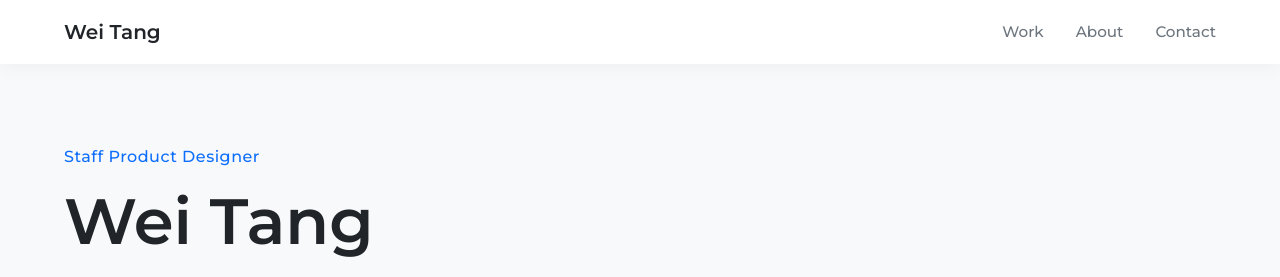
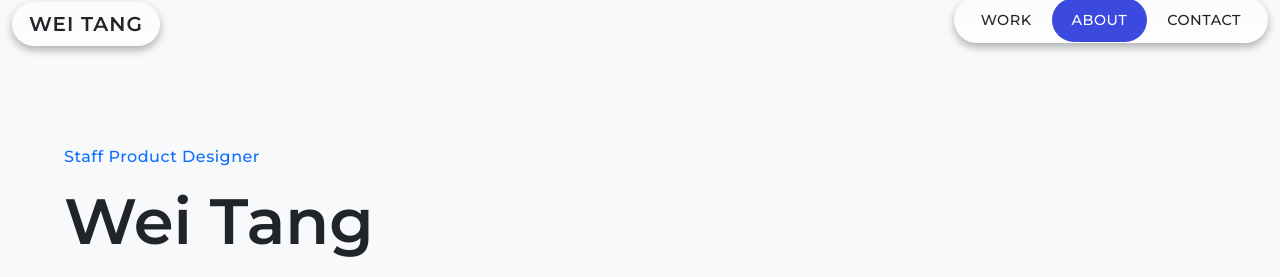
Before and after one commit to moltbotseattle/Personal-Website, a plain HTML site: page index.html in a window 1280 px wide. Shown: the top 277 px of the page. Drawn offline with Linux system fonts and the light colour scheme.

Commit message:
Update nav bar styling to match roverman's repo

```diff
--- a/assets/css/style.css
+++ b/assets/css/style.css
@@ -40,48 +40,162 @@ body {
     top: 0;
     left: 0;
     right: 0;
-    background: rgba(255, 255, 255, 0.95);
-    backdrop-filter: blur(10px);
     z-index: 1000;
-    padding: 16px 0;
-    box-shadow: 0 2px 20px rgba(0, 0, 0, 0.05);
+    height: 40px;
+    padding: 0;
 }
 
 .nav-container {
-    max-width: 1200px;
+    max-width: 100%;
     margin: 0 auto;
-    padding: 0 24px;
+    padding: 0 12px;
+    display: flex;
+    justify-content: space-between;
+    align-items: center;
+    height: 100%;
+}
+
+.logo {
+    display: flex;
+    align-items: center;
+    gap: 10px;
+    font-size: 1.25rem;
+    font-weight: 600;
+    color: #212529;
+    text-decoration: none;
+    padding: 0 16px;
+    border-radius: 32px;
+    text-transform: uppercase;
+    letter-spacing: 1px;
+    height: 44px;
+    margin-top: 8px;
+    background: linear-gradient(
+        to bottom,
+        rgba(255, 255, 255, 0.7) 0%,
+        rgba(255, 255, 255, 0.5) 20%,
+        rgba(255, 255, 255, 0.5) 50%,
+        rgba(255, 255, 255, 0.8) 100%
+    );
+    box-shadow:
+        inset 0 2px 4px rgba(255, 255, 255, 0.1),
+        inset 0 -2px 4px rgba(255, 255, 255, 0.1),
+        inset 0 0 1px rgba(0, 0, 0, 0.1),
+        0 4px 8px rgba(0, 0, 0, 0.3);
+    backdrop-filter: blur(4px);
+    -webkit-backdrop-filter: blur(4px);
+    border: 1px solid rgba(255, 255, 255, 0.1);
+    transition: all 0.3s ease;
+}
+
+.nav-links {
+    display: flex;
+    list-style: none;
+    gap: 0;
+    margin: 0;
+    padding: 0 6px;
+    border-radius: 40px;
+    background: linear-gradient(
+        to bottom,
+        rgba(255, 255, 255, 0.7) 0%,
+        rgba(255, 255, 255, 0.5) 20%,
+        rgba(255, 255, 255, 0.5) 50%,
+        rgba(255, 255, 255, 0.8) 100%
+    );
+    box-shadow:
+        inset 0 2px 4px rgba(255, 255, 255, 0.1),
+        inset 0 -2px 4px rgba(255, 255, 255, 0.1),
+        inset 0 0 1px rgba(0, 0, 0, 0.1),
+        0 4px 8px rgba(0, 0, 0, 0.3);
+    backdrop-filter: blur(4px);
+    -webkit-backdrop-filter: blur(4px);
+    border: 1px solid rgba(255, 255, 255, 0.1);
+    transition: all 0.3s ease;
+}
+
+.nav-links li {
+    padding: 0;
+}
+
+.nav-links a {
+    color: #212529;
+    text-decoration: none;
+    font-size: 0.9rem;
+    font-weight: 500;
+    padding: 0 20px;
+    border-radius: 32px;
+    text-transform: uppercase;
+    letter-spacing: 0.5px;
+    display: flex;
+    align-items: center;
+    height: 44px;
+    line-height: 1;
+    transition: all 0.3s ease;
+}
+
+.nav-links a:hover {
+    background-color: rgba(0, 0, 0, 0.1);
+}
+
+.nav-links li.active a {
+    background-color: #3b49df;
+    color: white;
+}
+
+.nav-container {
+    max-width: 100%;
+    margin: 0 auto;
+    padding: 0 12px;
     display: flex;
     justify-content: space-between;
     align-items: center;
 }
 
 .logo {
+    display: flex;
+    align-items: center;
+    gap: 10px;
     font-size: 1.25rem;
     font-weight: 600;
-    color: var(--color-text);
+    color: #212529;
     text-decoration: none;
+    padding: 8px 16px;
+    border-radius: 32px;
+    text-transform: uppercase;
+    letter-spacing: 1px;
+    background: linear-gradient(
+        to bottom,
+        rgba(255, 255, 255, 0.7) 0%,
+        rgba(255, 255, 255, 0.5) 20%,
+        rgba(255, 255, 255, 0.5) 50%,
+        rgba(255, 255, 255, 0.8) 100%
+    );
+    box-shadow:
+        inset 0 2px 4px rgba(255, 255, 255, 0.1),
+        inset 0 -2px 4px rgba(255, 255, 255, 0.1),
+        inset 0 0 1px rgba(0, 0, 0, 0.1),
+        0 4px 8px rgba(0, 0, 0, 0.3);
+    backdrop-filter: blur(4px);
+    -webkit-backdrop-filter: blur(4px);
+    border: 1px solid rgba(255, 255, 255, 0.1);
+    transition: all 0.3s ease;
 }
 
-.nav-links {
-    display: flex;
-    list-style: none;
-    gap: 32px;
+.logo:hover {
+    background: linear-gradient(
+        to bottom,
+        rgba(255, 255, 255, 0.9) 0%,
+        rgba(255, 255, 255, 0.7) 20%,
+        rgba(255, 255, 255, 0.7) 50%,
+        rgba(255, 255, 255, 1) 100%
+    );
+    box-shadow:
+        inset 0 2px 4px rgba(255, 255, 255, 0.2),
+        inset 0 -2px 4px rgba(255, 255, 255, 0.2),
+        inset 0 0 1px rgba(0, 0, 0, 0.3),
+        0 4px 8px rgba(0, 0, 0, 0.5);
 }
 
-.nav-links a {
-    color: var(--color-text-secondary);
-    text-decoration: none;
-    font-size: 0.95rem;
-    font-weight: 500;
-    transition: color var(--transition);
-}
-
-.nav-links a:hover {
-    color: var(--color-text);
-}
-
-/* Hero */
+ /* Hero */
 .hero {
     min-height: 100vh;
     display: flex;
--- a/assets/js/main.js
+++ b/assets/js/main.js
@@ -1,15 +1,30 @@
 document.addEventListener('DOMContentLoaded', function() {
     const navbar = document.querySelector('.navbar');
     const navLinks = document.querySelectorAll('.nav-links a');
+    const navItems = document.querySelectorAll('.nav-links li');
     const projectCards = document.querySelectorAll('.project-card');
 
-    // Navbar scroll effect
+    // Active state on scroll
+    const sections = document.querySelectorAll('section[id]');
+
     window.addEventListener('scroll', function() {
-        if (window.scrollY > 50) {
-            navbar.style.boxShadow = '0 2px 20px rgba(0, 0, 0, 0.1)';
-        } else {
-            navbar.style.boxShadow = '0 2px 20px rgba(0, 0, 0, 0.05)';
-        }
+        const scrollY = window.scrollY;
+
+        sections.forEach(section => {
+            const sectionHeight = section.offsetHeight;
+            const sectionTop = section.offsetTop - 100;
+            const sectionId = section.getAttribute('id');
+
+            if (scrollY > sectionTop && scrollY <= sectionTop + sectionHeight) {
+                navItems.forEach(item => {
+                    item.classList.remove('active');
+                    const link = item.querySelector('a');
+                    if (link && link.getAttribute('href') === '#' + sectionId) {
+                        item.classList.add('active');
+                    }
+                });
+            }
+        });
     });
 
     // Smooth scroll for navigation links
--- a/index.html
+++ b/index.html
@@ -13,7 +13,7 @@
 <body>
     <nav class="navbar">
         <div class="nav-container">
-            <a href="#" class="logo">Wei Tang</a>
+            <a href="#" class="logo">WEI TANG</a>
             <ul class="nav-links">
                 <li><a href="#work">Work</a></li>
                 <li><a href="#about">About</a></li>
```
